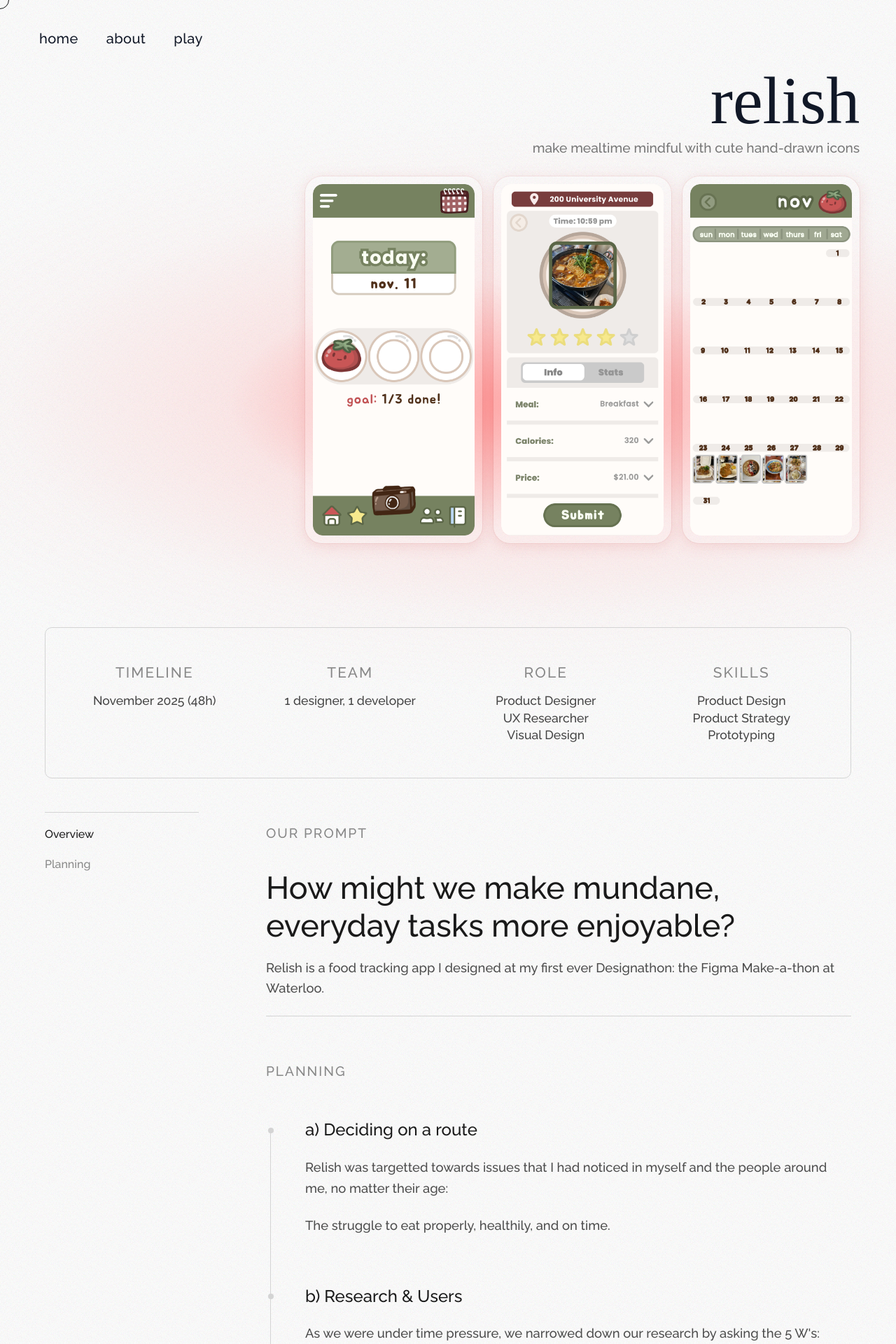
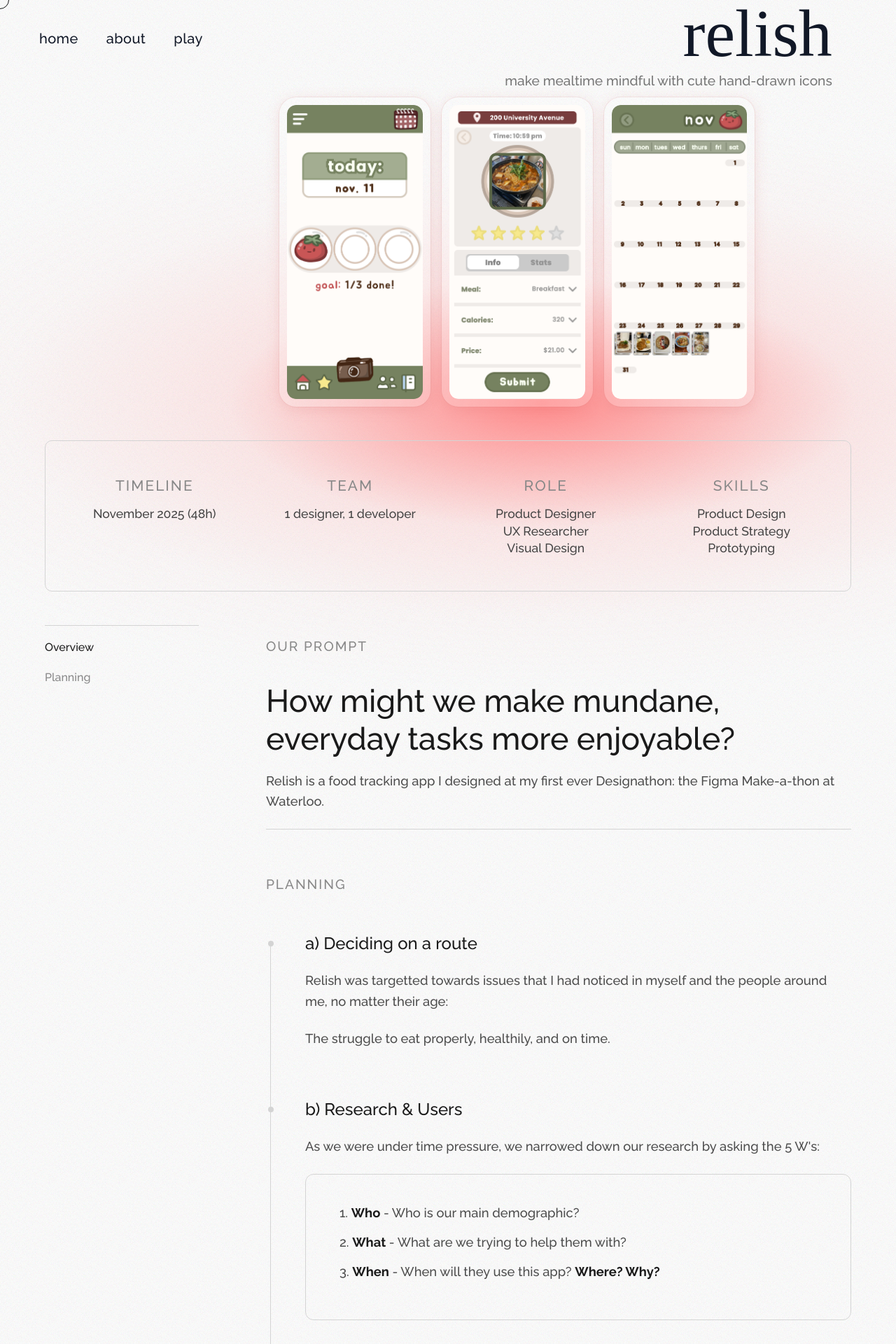
Before and after one commit to amyw41/amyw41.github.io, a React (Vite) app: page /projects/relish in a window 1280 px wide. Shown: the top 1920 px of the page at 70% size. Built offline with nearby package versions, Linux system fonts and the light colour scheme.

Commit message:
fix responsiveness

```diff
--- a/src/App.css
+++ b/src/App.css
@@ -1,13 +1,3 @@
-:root {
-  /* Taskbar Font Sizes */
-  --taskbar-min-tablet: 1.2rem;
-  --taskbar-min-mobile: 1.1rem;
-
-  /* Footer Font Sizes */
-  --footer-min-tablet: 1.8rem;
-  --footer-min-mobile: 1.5rem;
-}
-
 body,
 html {
   cursor: none !important;
@@ -380,7 +370,6 @@ body {
   margin: 0;
   padding: 0;
   user-select: auto;
-  font-size: 2vh;
 }
 
 /* ===== Scrollable section ===== */
@@ -418,8 +407,8 @@ body {
 .hero-gradient-container {
   position: relative;
   width: 100vw;
-  height: 100vh;
-  min-height: 100vh;
+  height: auto;
+  min-height: 700px;
   display: flex;
   align-items: center;
   justify-content: flex-start;
@@ -479,9 +468,11 @@ body {
   flex-direction: row;
   align-items: center;
   justify-content: center;
-  min-height: 100vh;
+  min-height: 700px;
   width: 100vw;
   gap: 3vw;
+  padding: 0 4vw;
+  box-sizing: border-box;
 }
 
 .name,
@@ -779,29 +770,27 @@ body {
 /* ===== Footer ===== */
 .footer {
   width: 100vw;
-  height: 40vh;
+  min-height: 250px;
   background: #1a1a1a;
   display: flex;
-  justify-content: flex-end;
+  flex-direction: column;
+  justify-content: center;
   align-items: flex-end;
+  gap: 3rem;
   margin-top: 8rem;
-  padding: 3rem 8rem 3.5rem 0rem;
+  padding: 4rem 8rem;
   font-family: 'Raleway', Arial, sans-serif;
   font-weight: 500;
   font-size: 1.25rem;
   letter-spacing: 0.02em;
   color: white;
   box-sizing: border-box;
-  position: relative;
 }
 
 .footer-left {
-  position: absolute;
-  top: 5rem;
-  right: 8rem;
   font-family: 'Editorial New', serif;
   font-weight: 100;
-  font-size: 3rem;
+  font-size: 3.5rem;
   font-style: italic;
   text-align: right;
 }
@@ -925,7 +914,6 @@ body {
 
   .taskbar {
     padding: 1.8rem 2rem 1rem 2rem;
-    font-size: clamp(var(--taskbar-min-tablet), 2.5vw, 1.4rem);
   }
 
   .about-title {
@@ -941,7 +929,7 @@ body {
   }
 
   .footer-left {
-    font-size: clamp(var(--footer-min-tablet), 5vw, 3rem);
+    font-size: clamp(2.5rem, 6vw, 4rem);
   }
 
 }
@@ -964,7 +952,6 @@ body {
 
   .taskbar {
     padding: 1.4rem 1.2rem 0.8rem 1.2rem;
-    font-size: clamp(var(--taskbar-min-mobile), 5vw, 1.3rem);
   }
 
   .nav-right {
@@ -1016,7 +1003,7 @@ body {
   }
 
   .footer-left {
-    font-size: clamp(var(--footer-min-mobile), 10vw, 2.8rem);
+    font-size: clamp(2.2rem, 10vw, 3.5rem);
     top: 3rem;
     right: 2rem;
   }
@@ -1065,7 +1052,7 @@ body {
   display: flex;
   justify-content: flex-start;
   align-items: center;
-  padding-top: 7rem;
+  padding-top: 0;
   flex-direction: column;
   position: relative;
   isolation: isolate;
@@ -1099,20 +1086,22 @@ body.relish-page {
 }
 
 .cursor-circle.cursor-clicked {
-  width: 24px !important;
-  height: 24px !important;
+  width: 10px !important;
+  height: 10px !important;
 }
 
 .relish-hero-container {
-  width: 90vw;
-  height: 82vh;
-
-  margin: 0;
-  transform: translateX(15vw) translateY(-2vh);
+  width: 100%;
+  max-width: 1200px;
+  min-height: 540px;
+  height: auto;
+  margin: 0 auto;
+  padding: 0 4vw;
+  box-sizing: border-box;
   cursor: auto;
   display: flex;
   flex-direction: column;
-  align-items: center;
+  align-items: flex-end;
   justify-content: center;
   gap: 0.5rem;
 }
@@ -1121,9 +1110,9 @@ body.relish-page {
   display: flex;
   flex-direction: column;
   align-items: flex-end;
-  width: fit-content;
-  max-width: 100%;
-  height: 100%;
+  width: 100%;
+  max-width: 900px;
+  height: auto;
 }
 
 .relish-title {
@@ -1152,6 +1141,8 @@ body.relish-page {
     0 0 0 1px rgba(200, 120, 120, 0.12);
   transform: none !important;
   border: 11px solid rgba(255, 255, 255, 0.2);
+  max-height: 420px;
+  width: auto;
 }
 
 .relish-hero-container .project-side-img:hover {
@@ -1234,7 +1225,7 @@ body.relish-page {
 .case-study-metadata-wrapper {
   width: 100vw;
   max-width: 1300px;
-  margin: 8rem auto 0 auto;
+  margin: 3rem auto 0 auto;
   padding: 0 4rem;
   box-sizing: border-box;
 }
@@ -1430,7 +1421,10 @@ body.relish-page {
   color: #4c4c4c;
   line-height: 1.6;
   margin-bottom: 2.5rem;
-  padding-left: 1.5rem;
+  padding: 2.5rem 3rem;
+  border: 1px solid #d4d4d4;
+  border-radius: 12px;
+  list-style-position: inside;
 }
 
 .section-list li {
@@ -1454,7 +1448,7 @@ body.relish-page {
   border-radius: 20px;
   padding: 3rem 2rem;
   text-align: center;
-  border: 1px solid #eaeaea;
+  border: 1px solid #d4d4d4;
   display: flex;
   flex-direction: column;
   align-items: center;
--- a/src/components/CursorCircle.jsx
+++ b/src/components/CursorCircle.jsx
@@ -2,10 +2,12 @@ import { useEffect, useRef, useState } from 'react';
 
 function CursorCircle() {
   const cursorCircleRef = useRef(null);
-  const [isHoveringButton, setIsHoveringButton] = useState(false);
-  const [isHoveringProject, setIsHoveringProject] = useState(false);
-  const [isInFooter, setIsInFooter] = useState(false);
-  const [isClicked, setIsClicked] = useState(false);
+
+  // Three distinct cursor states
+  const [isHoveringButton, setIsHoveringButton] = useState(false);   // plain links/buttons → shrink
+  const [isHoveringProject, setIsHoveringProject] = useState(false); // project cards → "view case study"
+  const [isInFooter, setIsInFooter] = useState(false);               // dark footer → white border
+  const [isClicked, setIsClicked] = useState(false);                 // click → shrink briefly
 
   useEffect(() => {
     const circle = cursorCircleRef.current;
@@ -18,42 +20,69 @@ function CursorCircle() {
       // Check if cursor is over footer
       const footer = document.querySelector('.footer');
       if (footer) {
-        const footerRect = footer.getBoundingClientRect();
-        const isOver = e.clientY >= footerRect.top && e.clientY <= footerRect.bottom;
-        setIsInFooter(isOver);
+        const rect = footer.getBoundingClientRect();
+        setIsInFooter(e.clientY >= rect.top && e.clientY <= rect.bottom);
       }
     };
 
     const handleMouseOver = (e) => {
-      // General links/buttons
-      if (e.target.tagName === 'BUTTON' || e.target.tagName === 'A' || e.target.closest('button') || e.target.closest('a')) {
-        setIsHoveringButton(true);
+      const projectBox = e.target.closest('.project-preview-box');
+      if (projectBox) {
+        // Project cards: show label, don't shrink
+        setIsHoveringProject(true);
+        setIsHoveringButton(false);
+        return;
       }
 
-      // Project boxes specifically
-      if (e.target.closest('.project-preview-box')) {
-        setIsHoveringProject(true);
+      // Plain interactive elements (links, buttons) that are NOT project boxes
+      const isInteractive =
+        e.target.tagName === 'BUTTON' ||
+        e.target.tagName === 'A' ||
+        e.target.closest('button') ||
+        e.target.closest('a');
+
+      if (isInteractive) {
+        setIsHoveringButton(true);
       }
     };
 
     const handleMouseOut = (e) => {
-      if (e.target.tagName === 'BUTTON' || e.target.tagName === 'A' || e.target.closest('button') || e.target.closest('a')) {
-        setIsHoveringButton(false);
+      // Leaving a project box
+      if (e.target.closest && e.target.closest('.project-preview-box')) {
+        const relatedInBox = e.relatedTarget?.closest?.('.project-preview-box');
+        if (!relatedInBox) {
+          setIsHoveringProject(false);
+        }
       }
 
-      if (!e.relatedTarget || !e.relatedTarget.closest || !e.relatedTarget.closest('.project-preview-box')) {
-        setIsHoveringProject(false);
+      // Leaving a plain interactive element
+      const isInteractive =
+        e.target.tagName === 'BUTTON' ||
+        e.target.tagName === 'A' ||
+        e.target.closest('button') ||
+        e.target.closest('a');
+
+      if (isInteractive) {
+        setIsHoveringButton(false);
       }
     };
 
     const handleMouseDown = () => setIsClicked(true);
     const handleMouseUp = () => setIsClicked(false);
 
+    // Reset all hover states on route change (page navigation)
+    const resetStates = () => {
+      setIsHoveringButton(false);
+      setIsHoveringProject(false);
+      setIsClicked(false);
+    };
+
     window.addEventListener('mousemove', moveCircle);
     document.addEventListener('mouseover', handleMouseOver);
     document.addEventListener('mouseout', handleMouseOut);
     document.addEventListener('mousedown', handleMouseDown);
     document.addEventListener('mouseup', handleMouseUp);
+    window.addEventListener('popstate', resetStates);
 
     return () => {
       window.removeEventListener('mousemove', moveCircle);
@@ -61,15 +90,30 @@ function CursorCircle() {
       document.removeEventListener('mouseout', handleMouseOut);
       document.removeEventListener('mousedown', handleMouseDown);
       document.removeEventListener('mouseup', handleMouseUp);
+      window.removeEventListener('popstate', resetStates);
     };
   }, []);
 
+  // Reset hover state whenever the component re-mounts (i.e. page navigation)
+  useEffect(() => {
+    setIsHoveringButton(false);
+    setIsHoveringProject(false);
+    setIsClicked(false);
+  }, []);
+
+  const classes = [
+    'cursor-circle',
+    isClicked ? 'cursor-clicked' : '',
+    // Only shrink for plain buttons when not clicked and not on a project
+    (!isClicked && isHoveringButton && !isHoveringProject) ? 'cursor-hover' : '',
+    // Project card: big + label
+    isHoveringProject ? 'cursor-project' : '',
+    isInFooter ? 'cursor-footer' : '',
+  ].filter(Boolean).join(' ');
+
   return (
-    <div
-      className={`cursor-circle ${isHoveringButton ? 'cursor-hover' : ''} ${isHoveringProject ? 'cursor-project' : ''} ${isInFooter ? 'cursor-footer' : ''} ${isClicked ? 'cursor-clicked' : ''}`}
-      ref={cursorCircleRef}
-    >
-      <span className="cursor-text">case study</span>
+    <div className={classes} ref={cursorCircleRef}>
+      <span className="cursor-text">view case study</span>
     </div>
   );
 }
--- a/src/pages/Home.jsx
+++ b/src/pages/Home.jsx
@@ -92,13 +92,13 @@ function Home() {
             <div className="desc-line align-desc">
               <span className="arrow">→</span>
               <span className="desc-text">
-                is a product designer who uses <span className="desc-italic-bold">aesthetics</span> and<br className="mobile-break" /> <span className="desc-bold">makes it work.</span>
+                is a product designer who uses <span className="desc-italic-bold">aesthetics</span> and<wbr /> <span className="desc-bold">makes it work.</span>
               </span>
             </div>
             <div className="desc-line align-desc">
               <span className="arrow">→</span>
               <span className="desc-text">
-                currently studying management engineering<br className="mobile-break" /> @ waterloo!
+                currently studying management engineering<wbr /> @ waterloo!
               </span>
             </div>
           </div>
```
